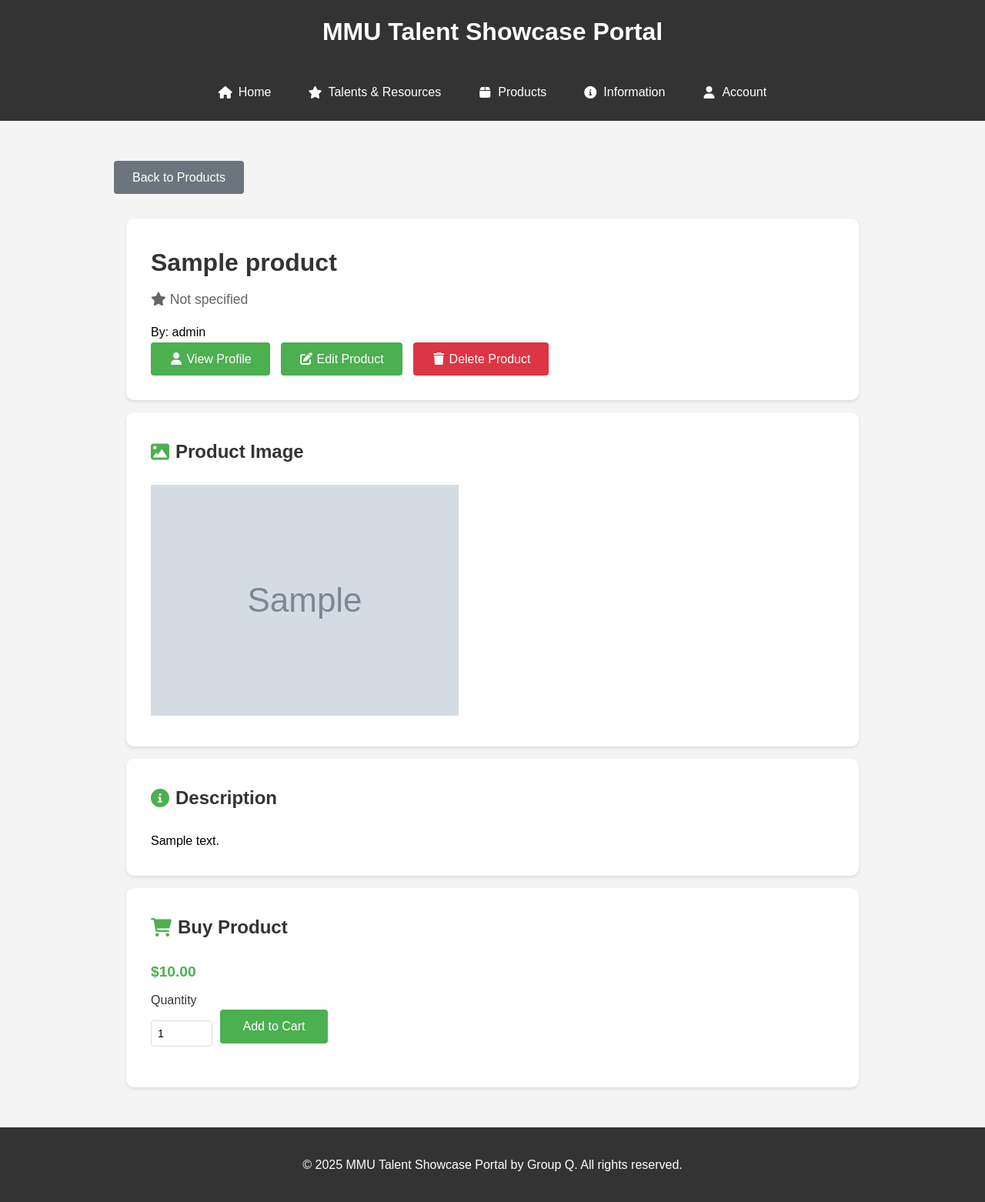
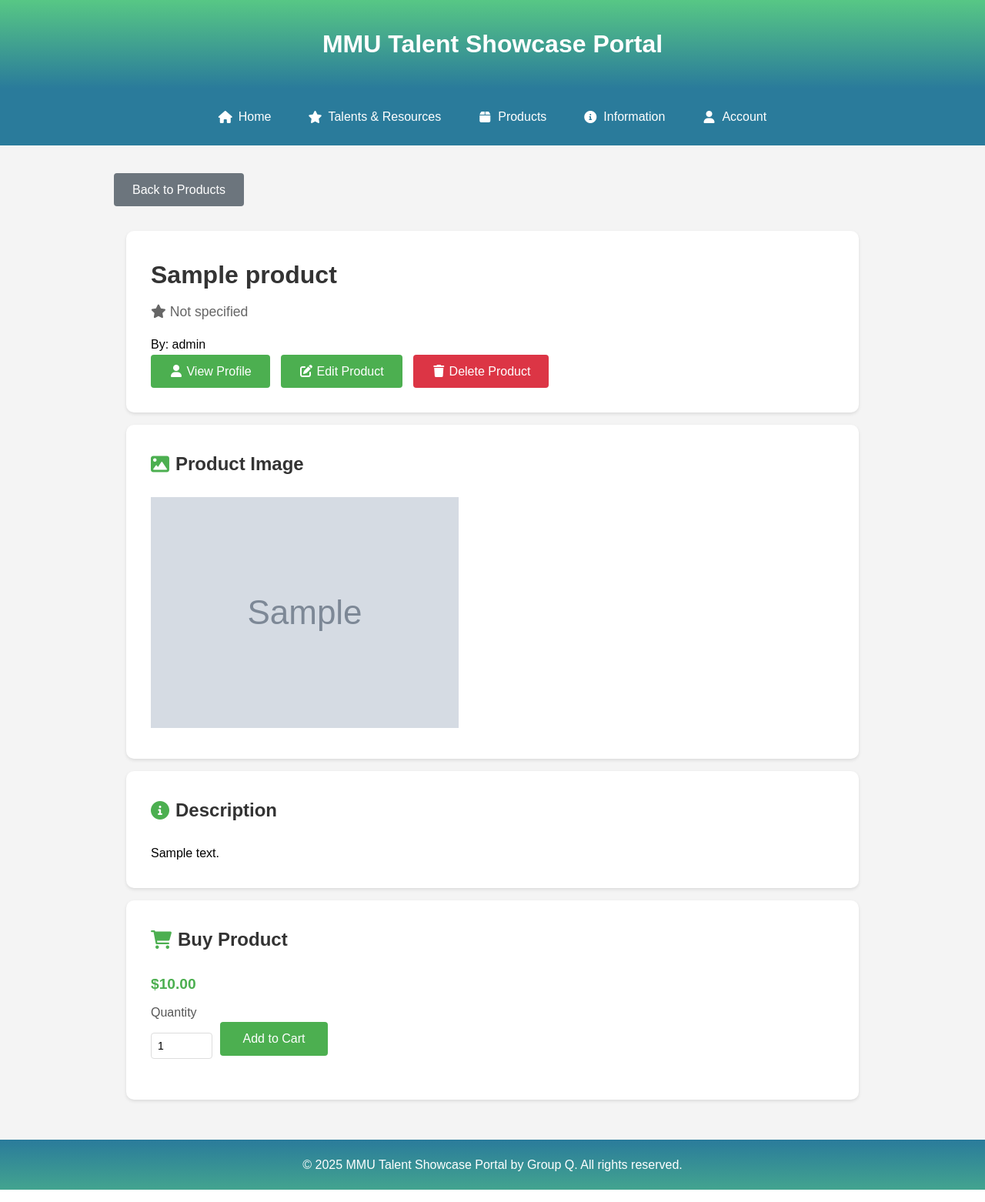
Before and after one commit to Hht5217/CIT6224_GroupQ, a PHP site: page /product-details.php?id=1 in a window 1280 px wide. Shown: the whole page at 77% size. Run offline with PHP 8.4, Linux system fonts and the light colour scheme; a user stored in the database is signed in; data comes from the database, SQL or seed files in the repository; tables that the repository leaves empty hold one stand-in row (values such as "Sample post"); grey boxes marked "Sample" are stand-in pictures.

Commit message:
final change 1.0

```diff
--- a/about-us.php
+++ b/about-us.php
@@ -1,4 +1,5 @@
 <?php
+session_start();
 require_once 'includes/members-data.php';
 include 'includes/timeout.php';
 
--- a/assets/css/talent-details.css
+++ b/assets/css/details.css
@@ -1,10 +1,10 @@
-.talent-profile-container {
+.details-container {
     max-width: 1200px;
     margin: 2rem auto;
     padding: 0 1rem;
 }
 
-.profile-header {
+.details-header {
     display: flex;
     gap: 2rem;
     background: #fff;
@@ -27,11 +27,11 @@
     box-shadow: 0 2px 4px rgba(0, 0, 0, 0.1);
 }
 
-.profile-info {
+.details-info {
     flex: 1;
 }
 
-.profile-info h1 {
+.details-info h1 {
     margin: 0 0 0.5rem 0;
     color: #333;
 }
@@ -42,22 +42,22 @@
     margin-bottom: 1rem;
 }
 
-.profile-stats {
+.details-stats {
     display: flex;
     gap: 2rem;
     margin: 1rem 0;
 }
 
-.profile-stats span {
+.details-stats span {
     color: #666;
 }
 
-.profile-stats i {
+.details-stats i {
     color: #4CAF50;
     margin-right: 0.5rem;
 }
 
-.profile-section {
+.details-section {
     background: #fff;
     padding: 2rem;
     border-radius: 10px;
@@ -65,7 +65,7 @@
     margin-bottom: 1rem;
 }
 
-.profile-section h2 {
+.details-section h2 {
     color: #333;
     margin-bottom: 1.5rem;
     display: flex;
@@ -73,11 +73,11 @@
     gap: 0.5rem;
 }
 
-.profile-section h2 i {
+.details-section h2 i {
     color: #4CAF50;
 }
 
-.talents-grid {
+/* .talents-grid {
     display: grid;
     grid-template-columns: repeat(auto-fill, minmax(300px, 1fr));
     gap: 1.5rem;
@@ -98,7 +98,7 @@
     width: 100%;
     height: 200px;
     object-fit: cover;
-}
+} */
 
 .talent-info {
     padding: 1.5rem;
--- a/assets/css/products.css
+++ b/assets/css/products.css
@@ -10,30 +10,6 @@
     padding: 1.5rem;
     border-radius: 8px;
     margin-bottom: 1.5rem;
-}
-
-.form-group {
-    margin-bottom: 1rem;
-}
-
-.form-group label {
-    display: block;
-    margin-bottom: 0.5rem;
-    color: #333;
-}
-
-.form-control {
-    width: 100%;
-    padding: 0.5rem;
-    border: 1px solid #ddd;
-    border-radius: 4px;
-}
-
-.form-text {
-    display: block;
-    margin-top: 0.25rem;
-    color: #666;
-    font-size: 0.875rem;
 }
 
 .form-actions {
--- a/assets/css/profile.css
+++ b/assets/css/profile.css
@@ -60,11 +60,6 @@
     text-align: center;
 }
 
-.btn {
-    padding: 0.75rem 2rem;
-    font-size: 1rem;
-}
-
 @media (max-width: 800px) {
     .form-row {
         grid-template-columns: 1fr;
--- a/assets/css/style.css
+++ b/assets/css/style.css
@@ -27,25 +27,27 @@ a {
 }
 
 .header {
-    background: #333;
+    background: #2A7B9B;
+    background: linear-gradient(0deg, rgba(42, 123, 155, 1) 0%, rgba(87, 199, 133, 1) 100%);
     color: #fff;
-    padding: 1rem;
+    padding: 2rem 1rem;
     text-align: center;
 }
 
 .footer {
-    background: #333;
+    background: #2A7B9B;
+    background: linear-gradient(180deg, rgba(42, 123, 155, 1) 0%, rgba(67, 164, 143, 1) 100%);
     color: #fff;
     text-align: center;
-    padding: 1rem 0;
+    /* padding: 0.5rem 0; */
     position: relative;
     flex-shrink: 0;
 }
 
 .nav {
-    background-color: #333;
+    background-color: #2A7B9B;
     padding: 1rem 0;
-    margin-bottom: 2rem;
+    margin-bottom: 1rem;
 }
 
 .nav ul {
@@ -826,7 +829,7 @@ form+.btn {
 }
 
 /* Profile Page Styles */
-.profile-section {
+.details-section {
     background: #fff;
     border-radius: 8px;
     padding: 20px;
--- a/includes/dashboard/resources.php
+++ b/includes/dashboard/resources.php
@@ -132,7 +132,7 @@ $stmt->close();
                             <input type="hidden" name="action" value="update_downloadable">
                             <input type="hidden" name="resource_id" value="<?php echo $resource['id']; ?>">
                             <label>
-                                <input type="checkbox" name="is_downloadable" value="1" <?php echo $resource['is_downloadable'] ? 'checked' : ''; ?> onchange="this.form.submit()" style="margin-left: -10%">
+                                <input type="checkbox" name="is_downloadable" value="1" <?php echo $resource['is_downloadable'] ? 'checked' : ''; ?> onchange="this.form.submit()">
                                 Make downloadable
                             </label>
                         </form>
--- a/includes/dashboard/talents.php
+++ b/includes/dashboard/talents.php
@@ -183,7 +183,7 @@ if ($_SERVER['REQUEST_METHOD'] == 'POST' && isset($_POST['action']) && $_POST['a
                         $cat = $talent['category'] ?? '';
                         echo isset($talent_categories[$cat]) ? $talent_categories[$cat] : 'Not specified';
                         ?></p>
-                        <a href="talent-details.php?id=<?php echo $talent['id']; ?>" class="btn">View Details</a>
+                        <a href="talent-details.php?id=<?php echo $talent['id']; ?>" class="btn-primary">View Details</a>
                     </div>
                 </div>
             <?php endforeach; ?>
--- a/product-details.php
+++ b/product-details.php
@@ -82,7 +82,7 @@ if ($_SERVER['REQUEST_METHOD'] == 'POST' && isset($_POST['action']) && $_POST['a
         <meta name="viewport" content="width=device-width, initial-scale=1.0">
         <title><?php echo htmlspecialchars($product['title']); ?> - Product Details</title>
         <link rel="stylesheet" href="assets/css/style.css">
-        <link rel="stylesheet" href="assets/css/talent-details.css">
+        <link rel="stylesheet" href="assets/css/details.css">
         <link rel="stylesheet" href="assets/css/products.css">
         <link rel="stylesheet" href="https://cdnjs.cloudflare.com/ajax/libs/font-awesome/6.0.0/css/all.min.css">
     </head>
@@ -101,9 +101,9 @@ if ($_SERVER['REQUEST_METHOD'] == 'POST' && isset($_POST['action']) && $_POST['a
 
             <a href="products.php" class="btn btn-secondary">Back to Products</a>
 
-            <div class="talent-profile-container">
-                <div class="profile-header">
-                    <div class="profile-info">
+            <div class="details-container">
+                <div class="details-header">
+                    <div class="details-info">
                         <h1><?php echo htmlspecialchars($product['title']); ?></h1>
                         <p class="talent-category">
                             <i class="fas fa-star"></i>
@@ -166,9 +166,9 @@ if ($_SERVER['REQUEST_METHOD'] == 'POST' && isset($_POST['action']) && $_POST['a
                 <?php endif; ?>
 
                 <!-- Profile Content -->
-                <div class="profile-content">
+                <div class="details-content">
                     <!-- Image Preview Section -->
-                    <div class="profile-section">
+                    <div class="details-section">
                         <h2><i class="fas fa-image"></i> Product Image</h2>
                         <div class="section-content">
                             <?php if (!empty($product['image_url'])): ?>
@@ -183,7 +183,7 @@ if ($_SERVER['REQUEST_METHOD'] == 'POST' && isset($_POST['action']) && $_POST['a
                     </div>
 
                     <!-- Description Section -->
-                    <div class="profile-section">
+                    <div class="details-section">
                         <h2><i class="fas fa-info-circle"></i> Description</h2>
                         <div class="section-content">
                             <p><?php echo nl2br(htmlspecialchars($product['description'] ?? 'No description available.')); ?>
@@ -192,7 +192,7 @@ if ($_SERVER['REQUEST_METHOD'] == 'POST' && isset($_POST['action']) && $_POST['a
                     </div>
 
                     <!-- Buy Product Section -->
-                    <div class="profile-section">
+                    <div class="details-section">
                         <h2><i class="fas fa-shopping-cart"></i> Buy Product</h2>
                         <p class="price">$<?php echo number_format($product['price'], 2); ?></p>
                         <div class="section-content">
--- a/products.php
+++ b/products.php
@@ -117,7 +117,7 @@ if ($stmt = mysqli_prepare($conn, $sql)) {
                                 to Low</option>
                         </select>
 
-                        <button type="submit" class="btn btn-primary">Search</button>
+                        <button type="submit" class="btn">Search</button>
                     </div>
                 </form>
             </div>
--- a/talent-catalogue.php
+++ b/talent-catalogue.php
@@ -70,7 +70,7 @@ if ($stmt = mysqli_prepare($conn, $sql)) {
                         showTalentCategoryOptions($category);
                         ?>
                     </select>
-                    <button type="submit" class="btn btn-primary">Search</button>
+                    <button type="submit" class="btn">Search</button>
                 </div>
             </form>
 
```
Also changed, not shown: other parts of assets/css/style.css (+24 -11 lines), assets/css/comments.css (+0 -17 lines), assets/css/dashboard.css (+1 -18 lines), assets/css/favorites.css (+1 -10 lines), assets/css/orders.css (+1 -6 lines), assets/css/resources.css (+1 -14 lines), includes/members-data.php (+4 -4 lines), resources.php (+5 -3 lines), talent-details.php (+8 -8 lines), view-profile.php (+11 -11 lines).
